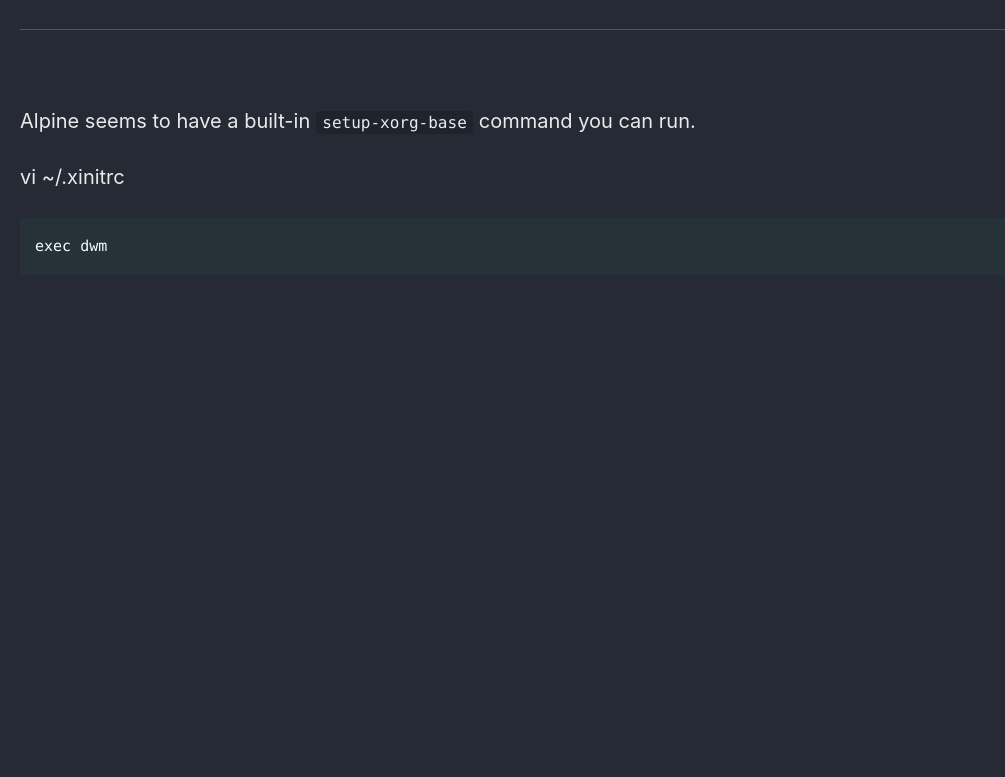
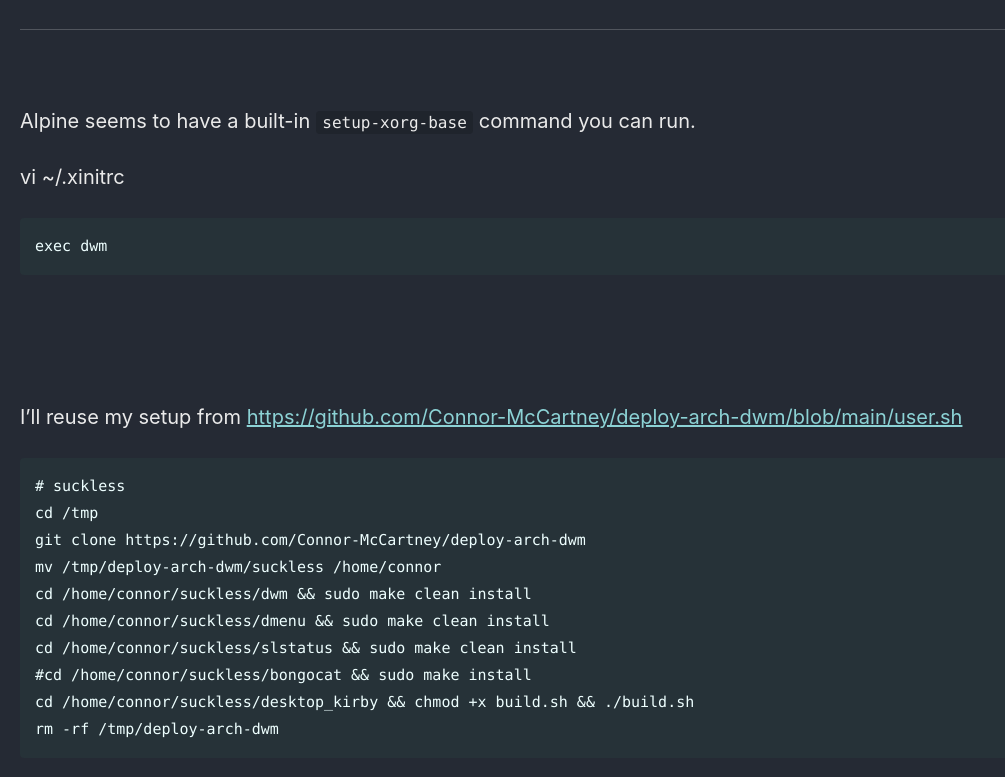
Before and after one commit to Connor-McCartney/Connor-McCartney.github.io, a Jekyll site: the page built from _pages/misc/alpine.md, in a window 1280 px wide and 900 px high, scrolled down 709 px. Shown: the top 777 px of the window, without its empty margins (0-1005 px from the left). Built offline with Jekyll 4.4.1, drawn with Linux system fonts in a browser that asks for light colours; cached includes are drawn as plain includes; our own code applies the rules of GitHub Pages for plain Markdown files; before the commit the page ends 1085 px from its top, so only the background shows below that.

Commit message:
Update alpine.md

````diff
--- a/_pages/misc/alpine.md
+++ b/_pages/misc/alpine.md
@@ -43,3 +43,30 @@ exec dwm
 
 
 <br>
+
+
+
+<br>
+
+I'll reuse my setup from <https://github.com/Connor-McCartney/deploy-arch-dwm/blob/main/user.sh>
+
+
+```
+# suckless
+cd /tmp
+git clone https://github.com/Connor-McCartney/deploy-arch-dwm
+mv /tmp/deploy-arch-dwm/suckless /home/connor
+cd /home/connor/suckless/dwm && sudo make clean install
+cd /home/connor/suckless/dmenu && sudo make clean install
+cd /home/connor/suckless/slstatus && sudo make clean install
+#cd /home/connor/suckless/bongocat && sudo make install
+cd /home/connor/suckless/desktop_kirby && chmod +x build.sh && ./build.sh
+rm -rf /tmp/deploy-arch-dwm
+```
+
+
+<br>
+
+<br>
+
+<br>
````
